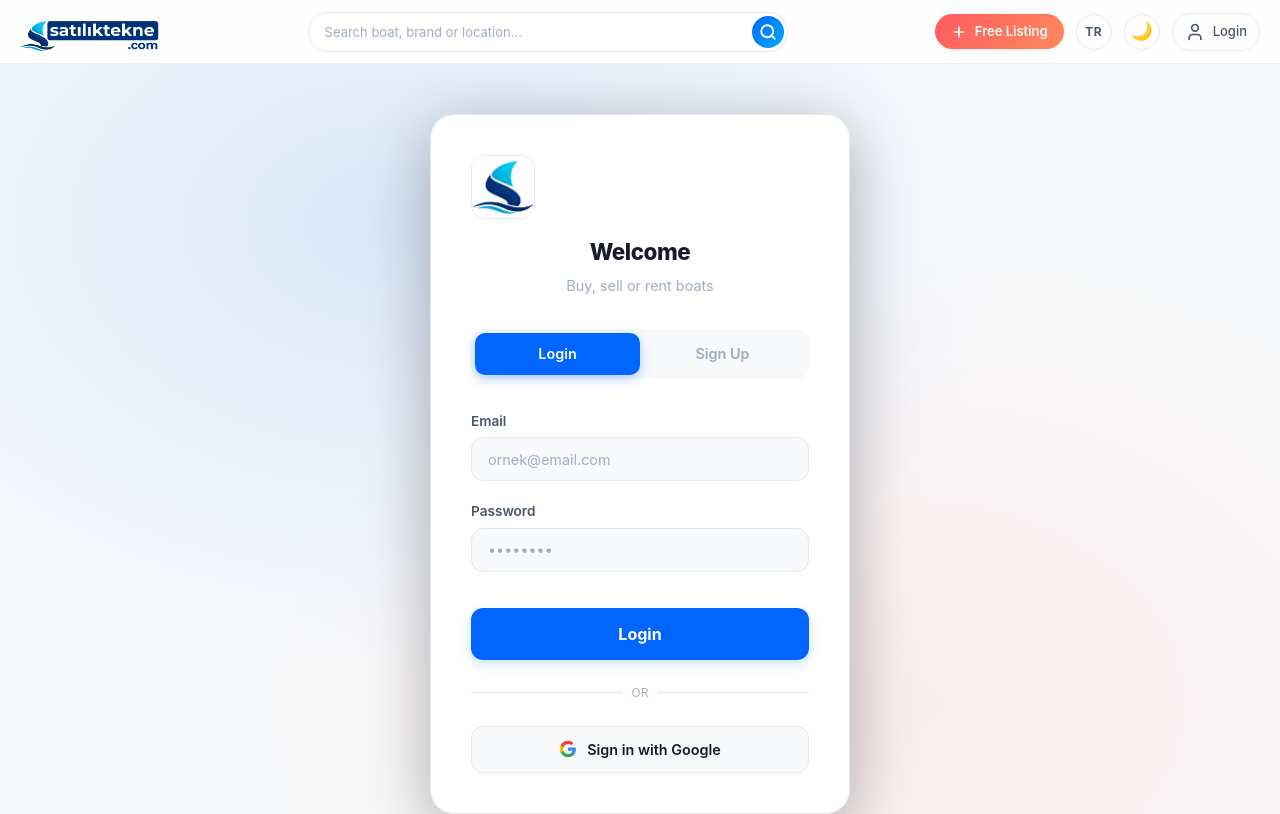
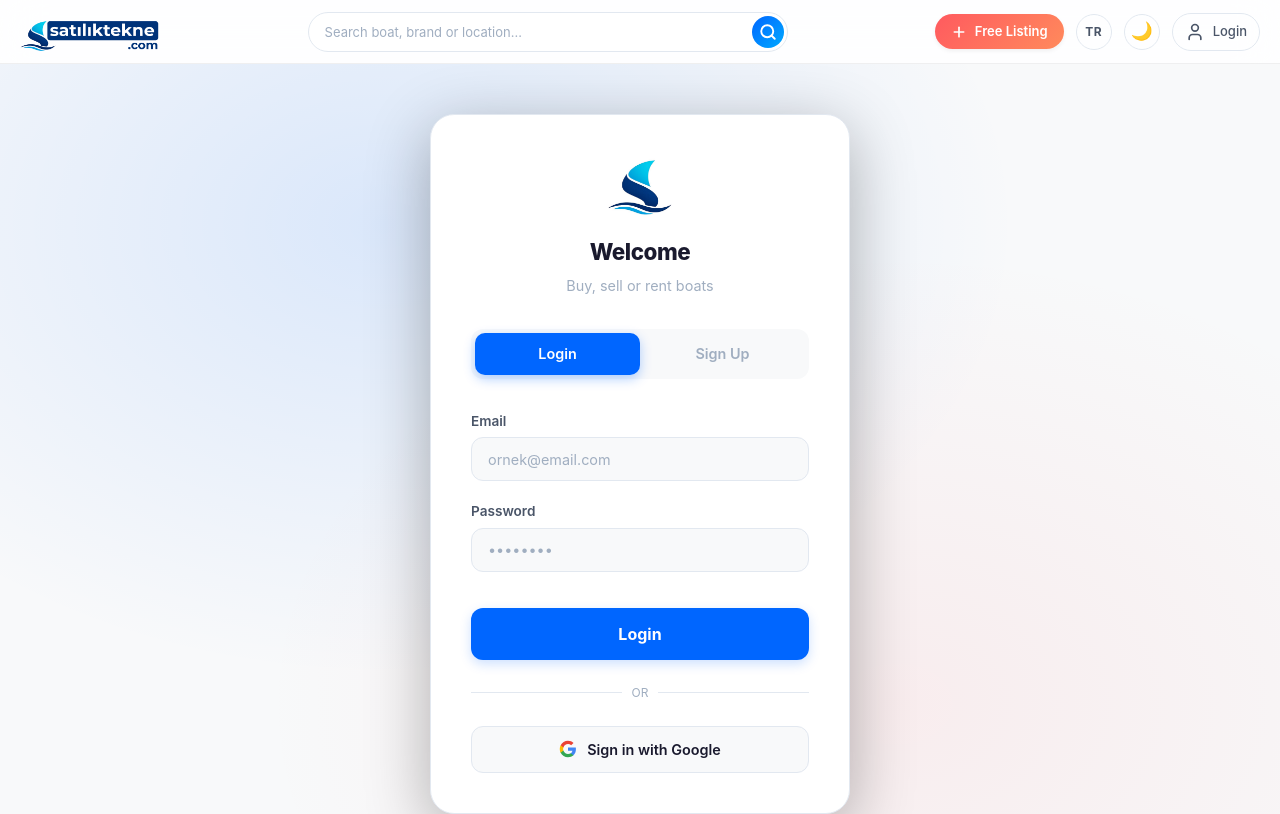
Before and after one commit to ogguneri-cpu/tekne-app, a Next.js app: page /en/auth/login in a window 1280 px wide. Shown: the top 814 px of the page. Built offline with nearby package versions, Linux system fonts and the light colour scheme; no server answers.

Commit message:
design: center login and signup modal logos, and remove their borders

```diff
--- a/src/app/[locale]/auth/login/page.tsx
+++ b/src/app/[locale]/auth/login/page.tsx
@@ -111,8 +111,16 @@ export default function LoginPage() {
             <img
               src="/assets/favicon.jpg"
               alt="satiliktekne.com"
-              className="login-logo-img"
-              style={{ width: '64px', height: '64px', borderRadius: '14px', objectFit: 'cover', marginBottom: '1.25rem', border: '1px solid var(--border)' }}
+              style={{
+                width: '64px',
+                height: '64px',
+                borderRadius: '12px',
+                objectFit: 'cover',
+                marginBottom: '1.25rem',
+                display: 'block',
+                marginLeft: 'auto',
+                marginRight: 'auto'
+              }}
             />
             <h1>
               {activeTab === 'login' ? t('Hoş Geldiniz') : t('Kayıt Ol')}
@@ -281,7 +289,6 @@ export default function LoginPage() {
         }}>
           <div style={{
             background: 'var(--bg-card)',
-            border: '1px solid var(--border)',
             borderRadius: '24px',
             padding: '2.5rem 2rem',
             maxWidth: '460px',
@@ -293,7 +300,16 @@ export default function LoginPage() {
             <img
               src="/assets/favicon.jpg"
               alt="satiliktekne.com"
-              style={{ width: '80px', height: '80px', borderRadius: '18px', objectFit: 'cover', marginBottom: '1.5rem', border: '1px solid var(--border)', boxShadow: '0 4px 10px rgba(0,0,0,0.05)' }}
+              style={{
+                width: '80px',
+                height: '80px',
+                borderRadius: '18px',
+                objectFit: 'cover',
+                marginBottom: '1.5rem',
+                display: 'block',
+                marginLeft: 'auto',
+                marginRight: 'auto'
+              }}
             />
             <h2 style={{ fontSize: '1.5rem', fontWeight: 800, color: 'var(--text-primary)', marginBottom: '0.75rem' }}>
               Aramıza Hoş Geldiniz! ⛵
```
